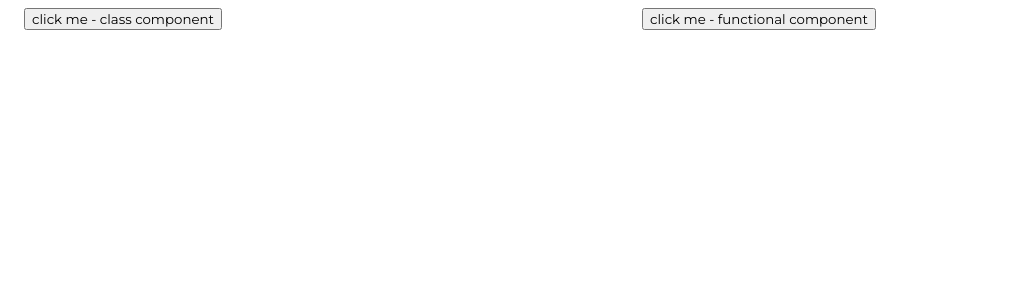
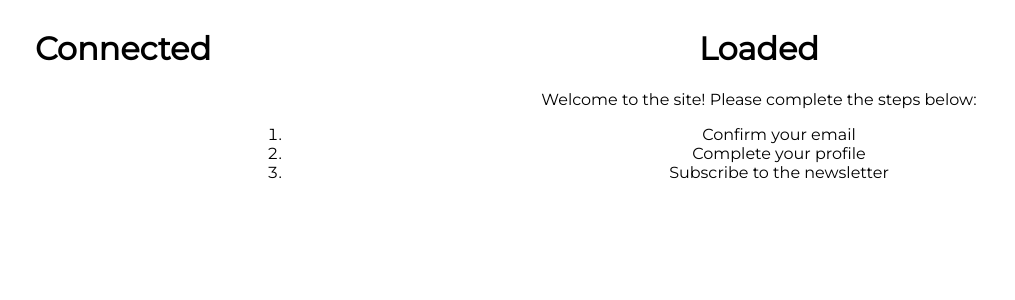
Before and after one commit to antoniog675/react-challenege-project, a React (Create React App) app in the folder my-app/: page / in a window 1280 px wide. Shown: the top 300 px of the page, without its empty margins (0-1015 px from the left). Built offline with nearby package versions, Linux system fonts and the light colour scheme.

Commit message:
use ternanry conditions to be used in conditional rendering and states

```diff
--- a/my-app/src/App.js
+++ b/my-app/src/App.js
@@ -1,12 +1,12 @@
 import css from './App.module.css';
-import EventsClass from './components/EventsClass';
-import EventsFunctionality from './components/Events.Functionality';
+import ConditionalRenderingFunctionality from './components/ConditionalRenderingFunctionality';
+import ConditionalRenderingClass from './components/ConditionalRenderingClass';
 
 function App() {
   return (
     <div className={css.App}>
-      <EventsClass />
-      <EventsFunctionality />
+    <ConditionalRenderingFunctionality connected={true}/>
+    <ConditionalRenderingClass />
     </div>
   );
 }
--- /dev/null
+++ b/my-app/src/components/ConditionalRenderingClass.js
@@ -0,0 +1,32 @@
+import React, { Component } from 'react'
+
+export class ConditionalRenderingClass extends Component {
+    constructor(props) {
+      super(props)
+
+      this.state = {
+         isLoaded: true,
+         isLoggedIn: true
+      }
+    }
+
+  render() {
+    return (
+      <div>
+        <h1>{this.state.isLoaded ? 'Loaded' : 'Loading...'}</h1>
+        {this.state.isLoggedIn ? (
+            <div>
+                <p>Welcome to the site! Please complete the steps below:</p>
+                <ol>
+                    <li>Confirm your email</li>
+                    <li>Complete your profile</li>
+                    <li>Subscribe to the newsletter</li>
+                </ol>
+            </div>
+        ) : (<p>Please sign in</p>) }
+      </div>
+    )
+  }
+}
+
+export default ConditionalRenderingClass
--- /dev/null
+++ b/my-app/src/components/ConditionalRenderingFunctionality.js
@@ -0,0 +1,11 @@
+import React from 'react'
+
+function ConditionalRenderingFunctionality(props) {
+  return (
+    <div>
+        <h1>{props.connected ? 'Connected' : 'Not Connected' }</h1>
+    </div>
+  )
+}
+
+export default ConditionalRenderingFunctionality
```
Also changed, not shown: my-app/src/components/EventBinding.js (added, +33 -0 lines).
